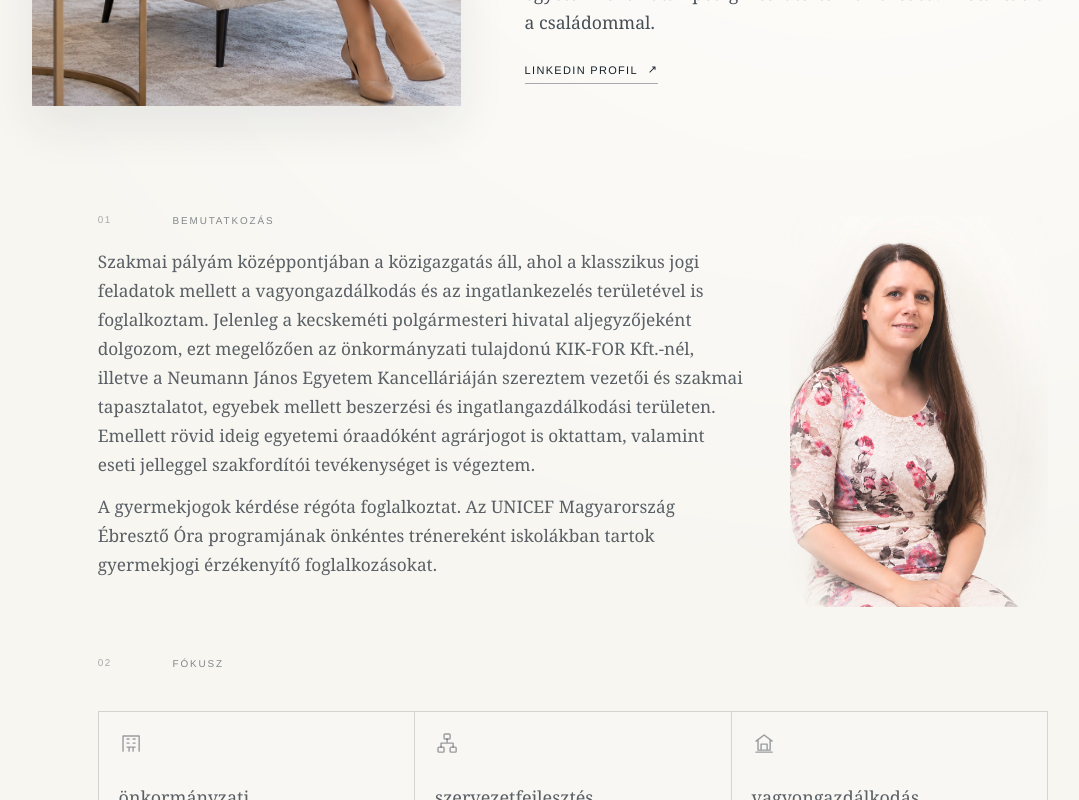
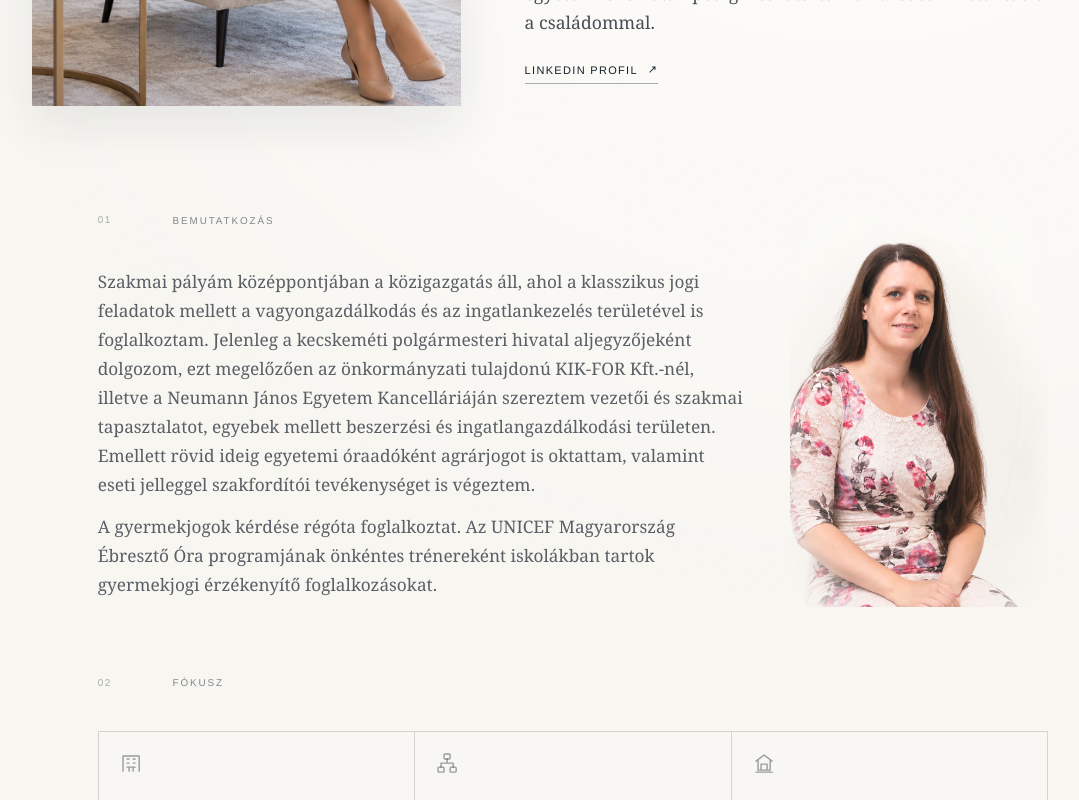
Before and after one commit to svircevicnikola/svircevic-hu, a Next.js app: page /agota in a window 1280 px wide. Shown: the part 510-1310 px from the top of the page, without its empty margins (67-1146 px from the left). Built offline with nearby package versions, Linux system fonts and the light colour scheme.

Commit message:
Match Agota introduction spacing to focus section

```diff
--- a/app/globals.css
+++ b/app/globals.css
@@ -416,7 +416,7 @@ button { font: inherit; }
   position: relative;
 }
 .agota-intro-body {
-  margin-top: 18px;
+  margin-top: 36px;
   width: calc(100% + 68px);
   margin-left: -68px;
   box-sizing: border-box;
```
